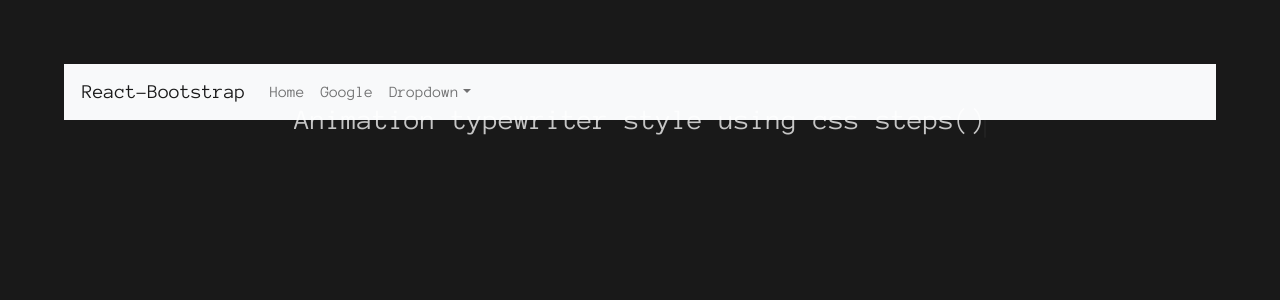
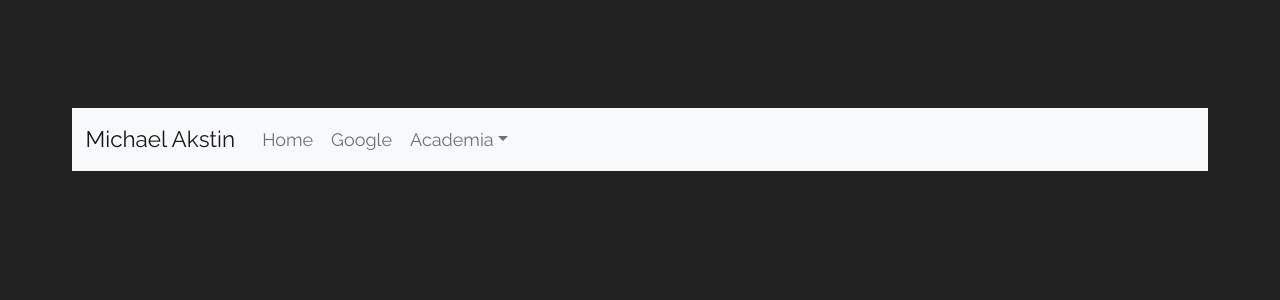
Before and after one commit to mjaxe/MichaelAkstinWebsite, a React (Create React App) app: page / in a window 1280 px wide. Shown: the top 300 px of the page. Built offline with nearby package versions, Linux system fonts and the light colour scheme.

Commit message:
adding in the type writer of things I want it to read into the test

```diff
--- a/src/components/test.css
+++ b/src/components/test.css
@@ -1,41 +1,17 @@
-/* Google Fonts */
-@import url(https://fonts.googleapis.com/css?family=Anonymous+Pro);
-
-/* Global */
-html{
-  min-height: 100%;
-  overflow: hidden;
-}
-body{
-  height: calc(100vh - 8em);
-  padding: 4em;
-  color: rgba(255,255,255,.75);
-  font-family: 'Anonymous Pro', monospace;
-  background-color: rgb(25,25,25);
-}
-.line-1{
-    position: relative;
-    top: 50%;
-    width: 24em;
-    margin: 0 auto;
-    border-right: 2px solid rgba(255,255,255,.75);
-    font-size: 180%;
-    text-align: center;
-    white-space: nowrap;
-    overflow: hidden;
-    transform: translateY(-50%);
+html,body {
+  font-family: 'Raleway', sans-serif;
+  padding: 3em 2em;
+  font-size: 18px;
+  background: #222;
+  color: #aaa
 }
 
-/* Animation */
-.anim-typewriter{
-  animation: typewriter 4s steps(44) 1s 1 normal both,
-             blinkTextCursor 500ms steps(44) infinite normal;
+h1,h2 {
+  font-weight: 200;
+  margin: 0.4em 0;
 }
-@keyframes typewriter{
-  from{width: 0;}
-  to{width: 24em;}
+h1 { font-size: 3.5em; }
+h2 {
+  color: #888;
+  font-size: 2em;
 }
-@keyframes blinkTextCursor{
-  from{border-right-color: rgba(255,255,255,.75);}
-  to{border-right-color: transparent;}
-}
--- a/src/components/test.js
+++ b/src/components/test.js
@@ -7,41 +7,80 @@ import NavDropdown from 'react-bootstrap/NavDropdown';
 import 'bootstrap/dist/css/bootstrap.min.css';
 import './test.css'
 
-function Testcomponents () {
-    const Hello = (props) =>{
-        return(
-            <div>
-                <h1>Hello {props.name}, you are {props.age} years old</h1>
-            </div>
-        )
+function Testcomponents() {
+  var TxtRotate = function (el, toRotate, period) {
+    this.toRotate = toRotate;
+    this.el = el;
+    this.loopNum = 0;
+    this.period = parseInt(period, 10) || 2000;
+    this.txt = '';
+    this.tick();
+    this.isDeleting = false;
+  };
+
+  TxtRotate.prototype.tick = function () {
+    var i = this.loopNum % this.toRotate.length;
+    var fullTxt = this.toRotate[i];
+
+    if (this.isDeleting) {
+      this.txt = fullTxt.substring(0, this.txt.length - 1);
+    } else {
+      this.txt = fullTxt.substring(0, this.txt.length + 1);
     }
 
-    const Peter = {
-        name: 'peter',
-        age: 27
+    this.el.innerHTML = '<span class="wrap">' + this.txt + '</span>';
+
+    var that = this;
+    var delta = 300 - Math.random() * 100;
+
+    if (this.isDeleting) { delta /= 2; }
+
+    if (!this.isDeleting && this.txt === fullTxt) {
+      delta = this.period;
+      this.isDeleting = true;
+    } else if (this.isDeleting && this.txt === '') {
+      this.isDeleting = false;
+      this.loopNum++;
+      delta = 500;
     }
 
-    const Linda = {
-        name: 'linda',
-        age: 29
+    setTimeout(function () {
+      that.tick();
+    }, delta);
+  };
+
+  window.onload = function () {
+    var elements = document.getElementsByClassName('txt-rotate');
+    for (var i = 0; i < elements.length; i++) {
+      var toRotate = elements[i].getAttribute('data-rotate');
+      var period = elements[i].getAttribute('data-period');
+      if (toRotate) {
+        new TxtRotate(elements[i], JSON.parse(toRotate), period);
       }
+    }
+    // INJECT CSS
+    var css = document.createElement("style");
+    css.type = "text/css";
+    css.innerHTML = ".txt-rotate > .wrap { border-right: 0.08em solid #666 }";
+    document.body.appendChild(css);
+  };
 
-    return(
+  return (
     <div>
       <Navbar bg="light" expand="lg">
         <Container>
-        <Navbar.Brand href="#home">React-Bootstrap</Navbar.Brand>
+          <Navbar.Brand href="#home">Michael Akstin</Navbar.Brand>
           <Navbar.Toggle aria-controls="basic-navbar-nav" />
           <Navbar.Collapse id="basic-navbar-nav">
             <Nav className="me-auto">
               <Nav.Link href="#home">Home</Nav.Link>
               <Nav.Link href="http://google.com">Google</Nav.Link>
-            <NavDropdown title="Dropdown" id="basic-nav-dropdown">
-              <NavDropdown.Item href="#action/3.1">Action</NavDropdown.Item>
+              <NavDropdown title="Academia" id="basic-nav-dropdown">
+                <NavDropdown.Item href="#action/3.1">Course Work</NavDropdown.Item>
                 <NavDropdown.Item href="#action/3.2">
-                Another action
+                  Greek Life
                 </NavDropdown.Item>
-              <NavDropdown.Item href="#action/3.3">Something</NavDropdown.Item>
+                <NavDropdown.Item href="#action/3.3">Athletics</NavDropdown.Item>
                 <NavDropdown.Divider />
                 <NavDropdown.Item href="#action/3.4">
                   Separated link
@@ -51,9 +90,13 @@ function Testcomponents () {
           </Navbar.Collapse>
         </Container>
       </Navbar>
-    <div class="typewriter">
-    <h1 class="line-1 anim-typewriter">Animation typewriter style using css steps()</h1>
-    </div>
+      <link href="https://fonts.googleapis.com/css?family=Raleway:200,100,400" rel="stylesheet" type="text/css" />
+      <h1>
+        <span
+          class="txt-rotate"
+          data-period="2000"
+          data-rotate='[ "My name is Mike.", "I am a computer science student.", "I am a fraternity brother.", "I am a web developer.", "I am a ski racer." ]'></span>
+      </h1>
     </div>
 
   )
```
Lines whose indentation alone changed are shown as unchanged.
